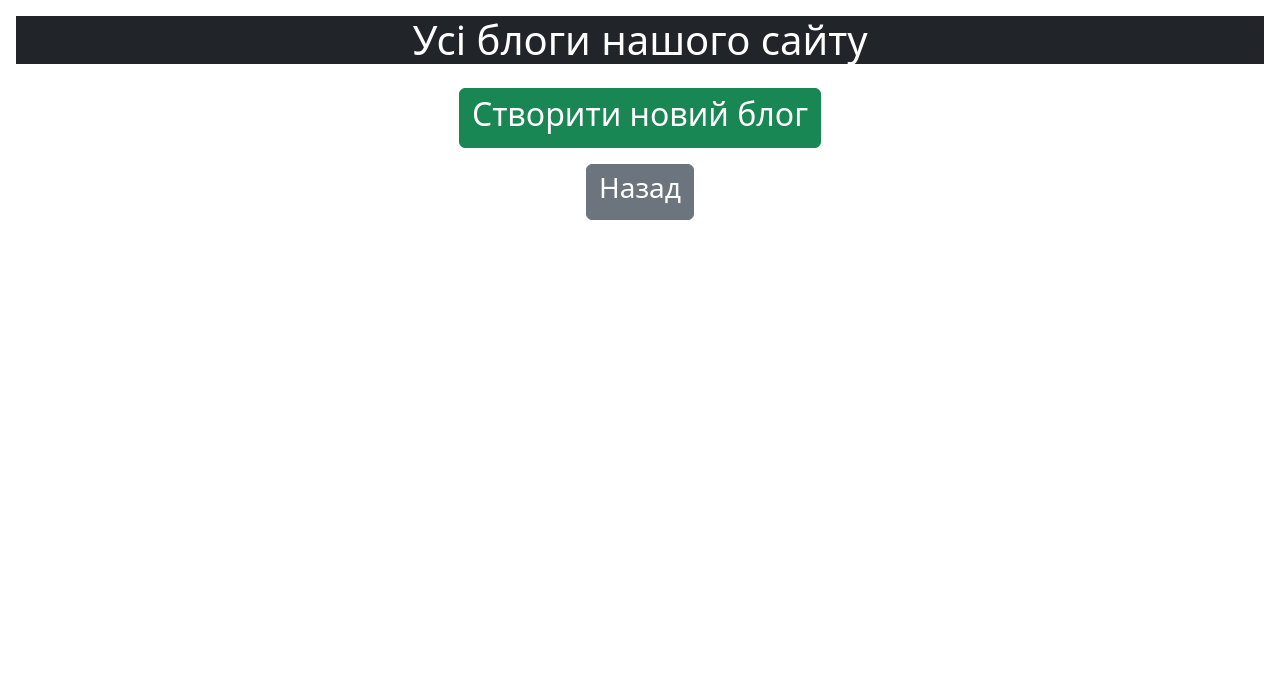
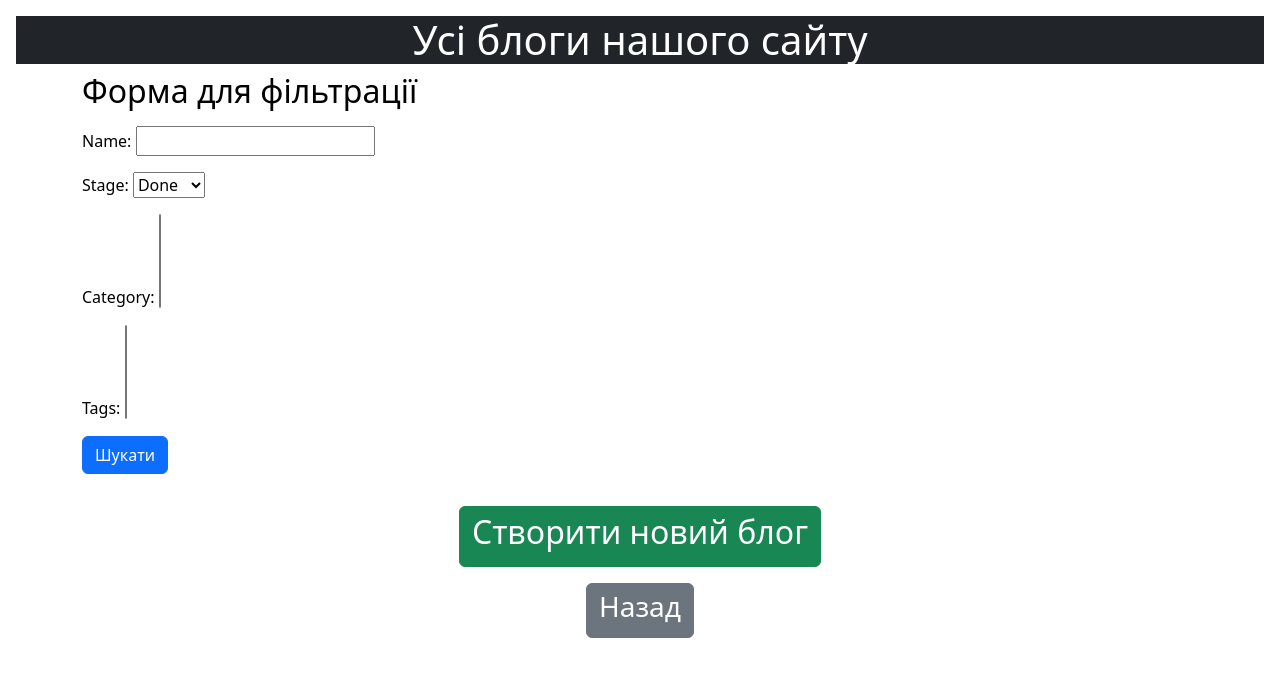
Before and after one commit to Andrew-arch477/Blog, a Django app: page /articles/ in a window 1280 px wide. Shown: the top 677 px of the page. Run offline with Django 5.2, Linux system fonts and the light colour scheme; the visitor is signed in with stand-in values (Sample User, id 1); data that the repository does not hold is empty.

Commit message:
Added filtration to articles page.

```diff
--- a/blog/forms.py
+++ b/blog/forms.py
@@ -97,6 +97,12 @@ class Article_Form(forms.ModelForm):
         model = Article
         fields = ['name', 'text', 'category', 'tags', 'stage']
 
+class Article_Filtration_Form(forms.Form):
+    name = forms.CharField(required=False)
+    stage = forms.ChoiceField(choices=Article.STAGE_CHOICES, required=False)
+    category = forms.ModelMultipleChoiceField(queryset=Category.objects.all(), required=False)
+    tags = forms.ModelMultipleChoiceField(queryset=Tag.objects.all(), required=False)
+
 class Comment_Form(forms.ModelForm):
     class Meta:
         model = Comment
--- a/blog/templates/All_Article.html
+++ b/blog/templates/All_Article.html
@@ -14,6 +14,23 @@
         <h1 class="text-white bg-dark">Усі блоги нашого сайту</h1>
     </center>
 
+    <div class="container">
+        <div class="row">
+            <div class="col">
+                <h2>Форма для фільтрації</h2>
+                <p></p>
+                <form method="GET">
+                    {% csrf_token %}
+                    <div id = 'form-container'>
+                        {{ form.as_p }}
+                        <p></p>
+                        <button type="submit", class="btn btn-primary">Шукати</button>
+                    </div>
+                </form>
+                <p></p>
+            </div>
+
+            <div class="col">
                 <div class="row">
                     {% for article in articles %}
                     <div class="col-12 mb-3">
@@ -34,6 +51,9 @@
                     </div>
                     {% endfor %}
                 </div>
+            </div>
+        </div>
+    </div>
 
     <p></p>
 
--- a/blog/views.py
+++ b/blog/views.py
@@ -4,7 +4,7 @@ from django.views.generic.base import TemplateView
 from django.views.generic import DetailView
 from django.views.generic.list import ListView
 from blog.models import Article, Announcement, User, Category, Comment, Rating, Tag
-from blog.forms import Login_Form, Registration_Form, User_Form, Article_Form, Comment_Form
+from blog.forms import Login_Form, Registration_Form, User_Form, Article_Form, Comment_Form, Article_Filtration_Form
 from django.contrib.auth import authenticate, login, logout
 from django.contrib.auth.mixins import LoginRequiredMixin
 from blog.mixins import UserIsAdminMixin, UserIsOwnerMixin, UserIsWriterMixin
@@ -62,10 +62,33 @@ class Profile_View(LoginRequiredMixin, UpdateView):
 class Article_List_View(LoginRequiredMixin, ListView):
     model = Article
     template_name = 'All_Article.html'
+    context_object_name = 'articles'
+
+    def get_queryset(self):
+        queryset = Article.objects.all().prefetch_related('category', 'tags')
+        self.form = Article_Filtration_Form(self.request.GET)
+
+        if self.form.is_valid():
+            data = self.form.cleaned_data
+            name = data.get("name")
+            stage = data.get("stage")
+            category = data.get("category")
+            tags = data.get("tags")
+
+            if name:
+                queryset = queryset.filter(name__icontains=name)
+            if stage:
+                queryset = queryset.filter(stage=stage)
+            if category:
+                queryset = queryset.filter(category=category)
+            if tags:
+                queryset = queryset.filter(tags=tags)
+
+        return queryset.distinct()
 
     def get_context_data(self, **kwargs):
         context = super().get_context_data(**kwargs)
-        context["articles"] = Article.objects.all()
+        context["form"] = self.form
         return context
 
 class Article_Create_View(LoginRequiredMixin, UserIsWriterMixin, CreateView):
```
Lines whose indentation alone changed are shown as unchanged.
